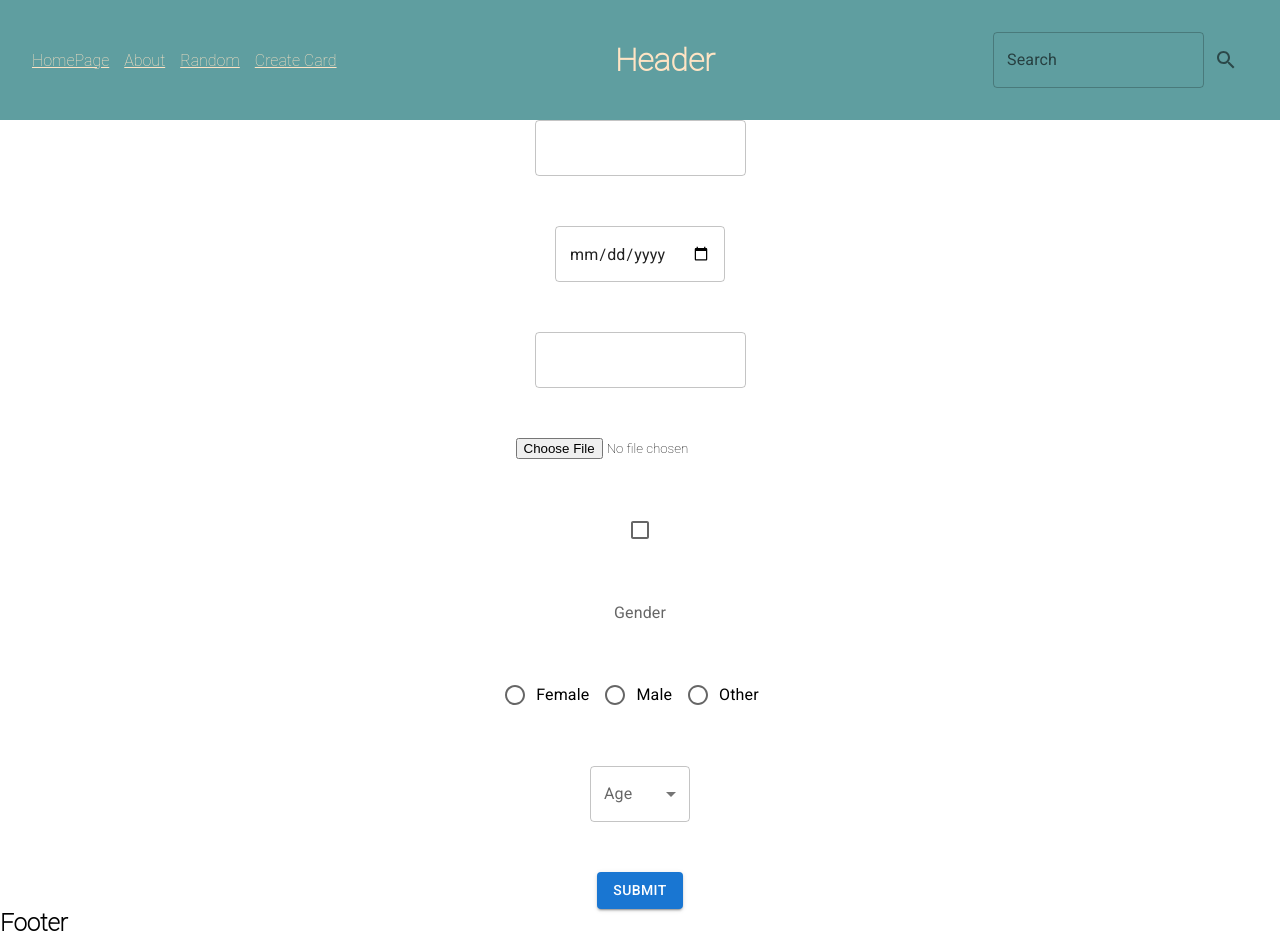
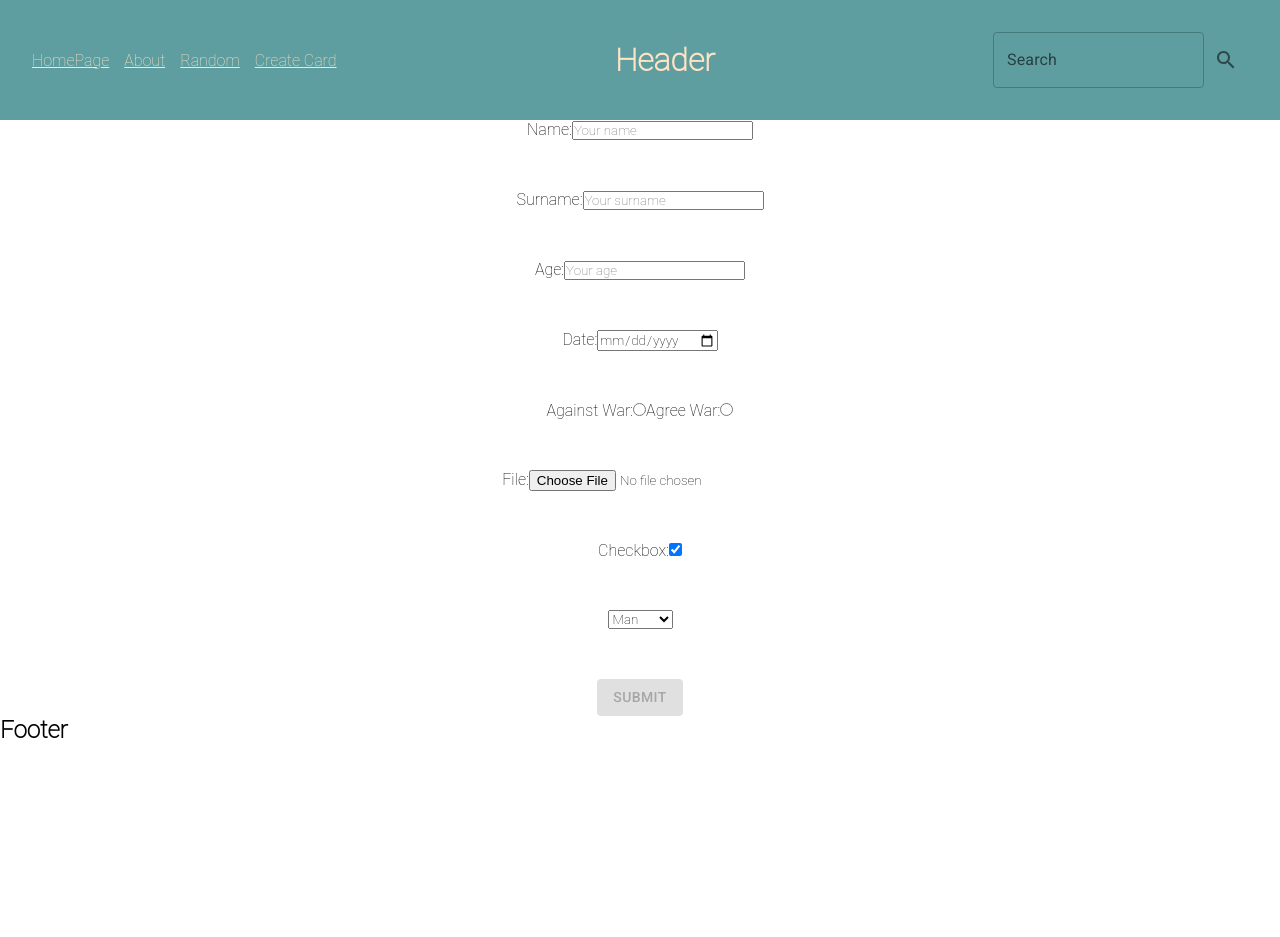
Before and after one commit to MatsveiDubaleka/React-2022-Q3, a React (Create React App) app: page /card in a window 1280 px wide. After the commit the page ends 800 px from the top, so only its background shows below. Built offline with nearby package versions, Linux system fonts and the light colour scheme.

Commit message:
feat: add Form and Validation

```diff
--- a/src/components/Form/Form.tsx
+++ b/src/components/Form/Form.tsx
@@ -1,68 +1,184 @@
 import React, { Component, PropsWithChildren } from 'react';
-import {
-  Button,
-  TextField,
-  Checkbox,
-  RadioGroup,
-  FormControlLabel,
-  FormLabel,
-  Radio,
-  MenuItem,
-  FormControl,
-  InputLabel,
-  Select,
-} from '@mui/material';
+import { Button } from '@mui/material';
 import { Flex } from '../../styles/Flex';
+import { Card } from './Card/Card';
 
-export class Form extends Component<PropsWithChildren> {
+interface ICard {
+  name: string;
+  surname: string;
+  age: string;
+  date: string;
+  file: string;
+  radio: string;
+  checkbox: boolean;
+  select: string;
+}
+
+type IFormElements = {
+  name: HTMLInputElement;
+  surname: HTMLInputElement;
+  age: HTMLInputElement;
+  date: HTMLInputElement;
+  file: HTMLInputElement;
+  radio: HTMLInputElement;
+  checkbox: HTMLInputElement;
+  select: HTMLSelectElement;
+};
+
+type IData = {
+  validation: boolean;
+  data: Array<ICard>;
+};
+
+export class Form extends Component<PropsWithChildren, IData> {
   constructor(props: PropsWithChildren) {
     super(props);
     this.handleSubmit = this.handleSubmit.bind(this);
+
+    this.state = {
+      validation: false,
+      data: [],
+    };
   }
 
-  inputRef = React.createRef<HTMLInputElement>();
-  fileInput = React.createRef<HTMLInputElement>();
+  formInput = React.createRef<HTMLFormElement>();
 
-  handleSubmit(e: React.FormEvent) {
+  async handleSubmit(e: React.FormEvent<HTMLFormElement>) {
     e.preventDefault();
+
+    const { name, surname, age, date, file, radio, checkbox, select } = this.formInput
+      .current as HTMLFormElement & IFormElements;
+
+    const cardValue = {
+      name: name?.value,
+      surname: surname?.value,
+      age: age?.value,
+      date: date?.value,
+      file: file?.value,
+      radio: radio?.value,
+      checkbox: checkbox?.checked,
+      select: select?.value,
+    };
+
+    await this.setState(({ data }: IData) => {
+      const res = data.concat(cardValue);
+      return { data: [...res] };
+    });
+
+    alert('Data was saved');
+  }
+
+  checkValidation(event: React.ChangeEvent<HTMLInputElement>) {
+    console.log(event.target.value);
+    if (event.target.value === '') {
+      console.log(event.target.value);
+      console.log(this.state.validation);
+    } else {
+      this.setState({
+        validation: true,
+      });
+    }
   }
 
   render() {
     return (
       <>
-        <form action="" onSubmit={this.handleSubmit}>
-          <Flex direction={'column'} gap={'50px'}>
-            <TextField type="text" ref={this.inputRef} />
-            <TextField type="date" ref={this.inputRef} />
-            <TextField type="select" ref={this.inputRef} />
-            <input type="file" ref={this.fileInput} />
-            <Checkbox />
-            <FormLabel id="demo-row-radio-buttons-group-label">Gender</FormLabel>
-            <RadioGroup
-              row
-              aria-labelledby="demo-row-radio-buttons-group-label"
-              name="row-radio-buttons-group"
+        <form action="" ref={this.formInput} onSubmit={this.handleSubmit}>
+          <Flex direction="column" gap="50px">
+            <label>
+              Name:
+              <input
+                type="text"
+                name="name"
+                id="name"
+                placeholder="Your name"
+                onChange={(e) => this.checkValidation(e)}
+              />
+            </label>
+            <label>
+              Surname:
+              <input
+                type="text"
+                name="surname"
+                id="surname"
+                placeholder="Your surname"
+                onChange={(e) => this.checkValidation(e)}
+              />
+            </label>
+            <label>
+              Age:
+              <input
+                type="number"
+                name="age"
+                id="age"
+                placeholder="Your age"
+                onChange={(e) => this.checkValidation(e)}
+              />
+            </label>
+            <label>
+              Date:
+              <input type="date" name="date" id="date" onChange={(e) => this.checkValidation(e)} />
+            </label>
+            <label>
+              Against War:
+              <input
+                type="radio"
+                value="positive"
+                name="radio"
+                id="war"
+                onChange={(e) => this.checkValidation(e)}
+              />
+              Agree War:
+              <input
+                type="radio"
+                value="negative"
+                name="radio"
+                id="war"
+                onChange={(e) => this.checkValidation(e)}
+              />
+            </label>
+            <label>
+              File:
+              <input type="file" name="file" id="file" onChange={(e) => this.checkValidation(e)} />
+            </label>
+            <label>
+              Checkbox:
+              <input
+                type="checkbox"
+                name="checkbox"
+                id="checkbox"
+                checked
+                onChange={(e) => this.checkValidation(e)}
+              />
+            </label>
+            <select name="select" id="select">
+              <option value="Man">Man</option>
+              <option value="Female">Female</option>
+              <option value="Other">Other</option>
+            </select>
+            <Button
+              type="submit"
+              onClick={(e) => e.preventDefault}
+              disabled={!this.state.validation}
+              variant="contained"
             >
-              <FormControlLabel value="female" control={<Radio />} label="Female" />
-              <FormControlLabel value="male" control={<Radio />} label="Male" />
-              <FormControlLabel value="other" control={<Radio />} label="Other" />
-            </RadioGroup>
-            <FormControl>
-              <InputLabel id="demo-simple-select-label">Age</InputLabel>
-              <Select
-                labelId="demo-simple-select-label"
-                id="demo-simple-select"
-                label="Age"
-                sx={{ width: '100px' }}
-              >
-                <MenuItem value={10}>Ten</MenuItem>
-                <MenuItem value={20}>Twenty</MenuItem>
-                <MenuItem value={30}>Thirty</MenuItem>
-              </Select>
-            </FormControl>
-            <Button variant="contained">Submit</Button>
+              Submit
+            </Button>
           </Flex>
         </form>
+        {this.state.data.map((card: ICard, index: number) => (
+          <Card
+            key={index}
+            name={card.name}
+            surname={card.surname}
+            age={card.age}
+            date={card.date}
+            file={card.file}
+            radio={card.radio}
+            checkbox={card.checkbox}
+            select={card.select}
+          />
+        ))}
       </>
     );
   }
```
